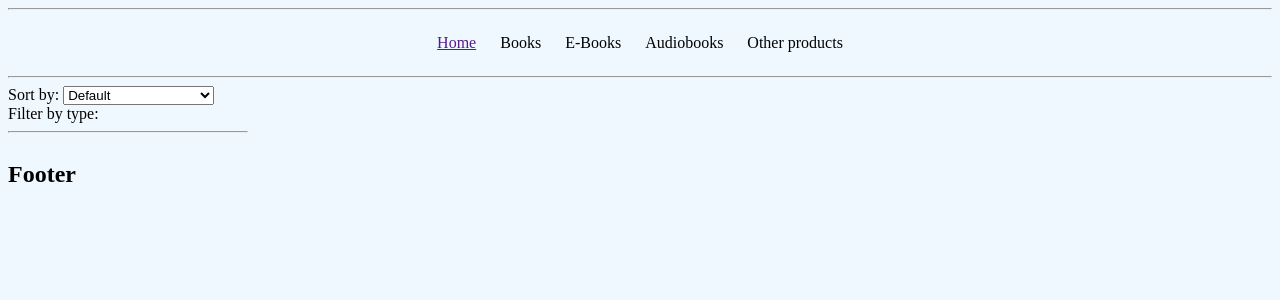
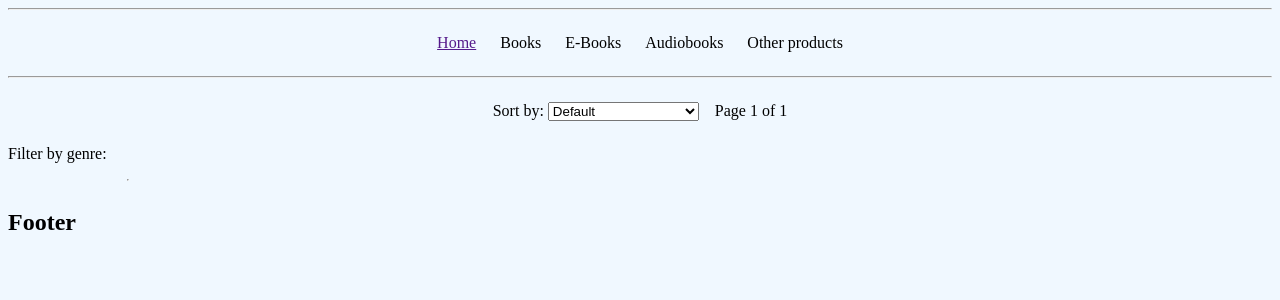
Before and after one commit to Chumus2/Booksyard, a Django app: page / in a window 1280 px wide. Shown: the part 88-388 px from the top of the page. Run offline with Django 4.2, Linux system fonts and the light colour scheme; data that the repository does not hold is empty.

Commit message:
added sort books and paginator

```diff
--- a/home/static/home/css/home.css
+++ b/home/static/home/css/home.css
@@ -1,7 +1,26 @@
+.Book_Header {
+    display: flex;
+    justify-content: center;
+    align-items: center;
+    gap: 1rem;
+    margin: 1.5rem;
+}
+
 #Book_Main {
     display: grid;
     grid-template-columns: repeat(auto-fill, minmax(200px, 1fr));
     gap: 1rem;
+}
+
+.Book_Aside  {
+    display: flex;
+    flex-direction: column;
+}
+
+.Book_Aside form {
+    display: flex;
+    flex-direction: column;
+    gap: 0.5rem;
 }
 
 .Book_Gallery {
--- a/home/templates/home/home.html
+++ b/home/templates/home/home.html
@@ -13,20 +13,43 @@
 
     <div class="Book_Header">
 
-        <form method="get" action="">
+        <form method="get" action="{% url 'sorted_books' page_obj.number %}">
             <label for="sort">Sort by:</label>
-            <select name="sort" id="sort">
+            <select name="sort" id="sort" onchange="this.form.submit()">
 
-                <option value="">Default</option>
-                <option value="name">Name (A-Z)</option>
-                <option value="-name">Name (Z-A)</option>
-                <option value="price">Price (Low-High)</option>
-                <option value="-price">Price (High-Low)</option>
-                <option value="date">Date (Oldest-Newest)</option>
-                <option value="-date">Date (Newest-Oldest)</option>
+                <option value="" {% if not current_sort %}selected{% endif %}>Default</option>
+
+                <option value="book_name" {% if current_sort == "book_name" %}selected{% endif %}>Name (A-Z)</option>
+                <option value="-book_name" {% if current_sort == "-book_name" %}selected{% endif %}>Name (Z-A)</option>
+
+                <option value="price" {% if current_sort == "price" %}selected{% endif %}>Price (Low-High)</option>
+                <option value="-price" {% if current_sort == "-price" %}selected{% endif %}>Price (High-Low)</option>
+
+                <option value="date" {% if current_sort == "date" %}selected{% endif %}>Date (Oldest-Newest)</option>
+                <option value="-date" {% if current_sort == "-date" %}selected{% endif %}>Date (Newest-Oldest)</option>
 
             </select>
         </form>
+
+        <div class="Paginator">
+
+            {% if page_obj.has_previous %}
+            <a href="{% url 'home_paginated' page_obj.previous_page_number %}">
+                Previous
+            </a>
+            {% endif %}
+
+            <span>
+                Page {{ page_obj.number }} of {{ page_obj.paginator.num_pages }}
+            </span>
+
+            {% if page_obj.has_next %}
+            <a href="{% url 'home_paginated' page_obj.next_page_number %}">
+                Next
+            </a>
+            {% endif %}
+
+        </div>
 
     </div>
 
@@ -35,8 +58,7 @@
         <aside class="Book_Aside">
             <form method="get" action="">
 
-                <label for="type">Filter by type:</label>
-
+                <label>Filter by genre:</label>
                 <hr>
 
             </form>
@@ -44,9 +66,9 @@
 
         <div class="Book_Gallery">
 
-            {% if books %}
+            {% if page_obj %}
 
-                {% for book in books %}
+                {% for book in page_obj %}
 
                     <div class="Book_Item">
 
@@ -56,7 +78,7 @@
 
                         <h4>{{ book.book_name }}</h4>
                         <p>{{ book.author }}</p>
-                        <p>{{ book.type }}</p>
+                        <p>{{ book.get_type_display }}</p>
                         <p>{{ book.language }}</p>
                         <p>{{ book.price }}€</p>
 
--- a/home/urls.py
+++ b/home/urls.py
@@ -3,5 +3,7 @@
 
 
 urlpatterns = [
-    path("", views.home, name="homepage")
+    path("", views.book_list, name="home"),
+    path("page-<int:page>/", views.book_list, name="home_paginated"),
+    path("sorted/page-<int:page>/", views.sorted_books, name="sorted_books")
 ]
--- a/home/views.py
+++ b/home/views.py
@@ -1,10 +1,40 @@
+from django.core.paginator import Paginator
 from django.shortcuts import render
 from .models import Book
 
 
-def home(request):
-    books = Book.objects.all()[:28]
+def book_list(request, page=1):
+    books = Book.objects.all()
+    paginator = Paginator(books, 28)
+    page_obj = paginator.get_page(page)
 
-    context = {"books": books}
+    context = {
+        "page_obj": page_obj
+    }
 
     return render(request, "home/home.html", context)
+
+
+def sorted_books(request, page=1):
+    books = Book.objects.all()
+    sort_option = request.GET.get("sort")
+    selected_genres = request.GET.getlist("genre")
+
+    allowed_sorts = [
+        "book_name", "-book_name",
+        "price", "-price",
+        "date", "-date"
+    ]
+
+    if sort_option in allowed_sorts:
+        books = books.order_by(sort_option)
+
+    paginator = Paginator(books, 28)
+    page_obj = paginator.get_page(page)
+    context = {
+        "page_obj": page_obj,
+        "current_sort": sort_option,
+        "current_genres": selected_genres,
+    }
+
+    return render(request, "home/home.html", context)
```
